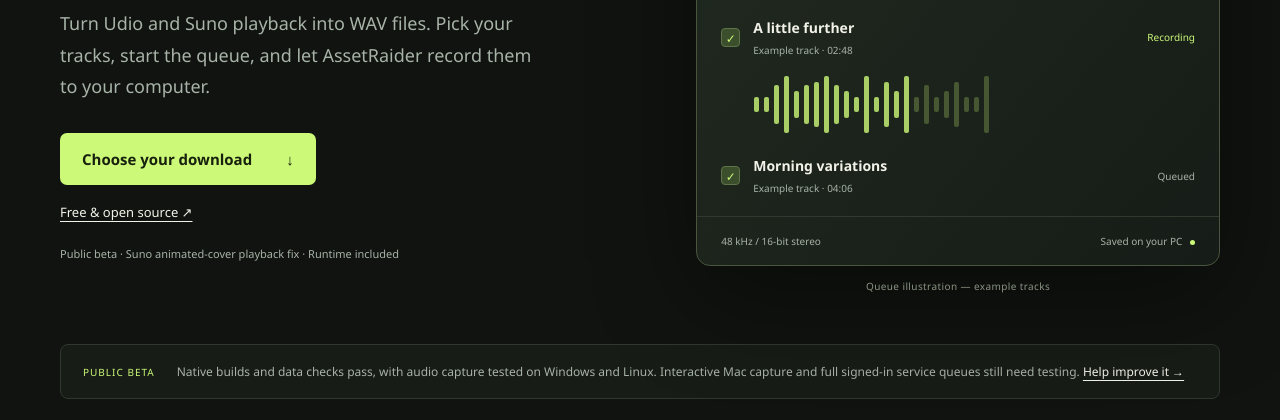
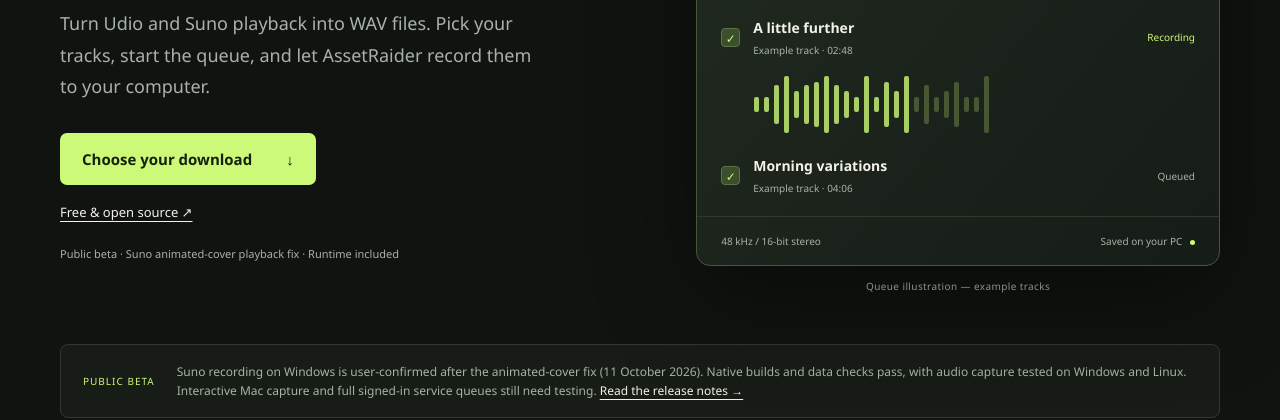
Before and after one commit to mysticalg/AssetRaider-Desktop, a website: page docs/index.html in a window 1280 px wide. Shown: the part 398-818 px from the top of the page. Drawn offline with Linux system fonts and the light colour scheme.

Commit message:
docs: confirm successful Windows Suno recording

```diff
--- a/docs/index.html
+++ b/docs/index.html
@@ -15,7 +15,7 @@
   <p class="meta">Public beta · Suno animated-cover playback fix · Runtime included</p></div>
   <div class="visual" aria-label="Illustration of a recording queue, with example tracks"><div class="windowbar"><span><i></i><i></i><i></i></span><b>YOUR RECORDING QUEUE</b><span class="smallbadge">WAV</span></div><div class="platforms"><span>Udio</span><span>Suno</span><small>One local library at a time</small></div><div class="track"><span class="check">✓</span><div><strong>Late night sketches</strong><small>Example track · 03:24</small></div><span class="done">Saved</span></div><div class="track"><span class="check">✓</span><div><strong>A little further</strong><small>Example track · 02:48</small></div><span class="recording">Recording</span></div><div class="wave" aria-hidden="true"><i></i><i></i><i></i><i></i><i></i><i></i><i></i><i></i><i></i><i></i><i></i><i></i><i></i><i></i><i></i><i></i><i></i><i></i><i></i><i></i><i></i><i></i><i></i><i></i></div><div class="track"><span class="check">✓</span><div><strong>Morning variations</strong><small>Example track · 04:06</small></div><span class="queued">Queued</span></div><div class="windowfoot"><span>48 kHz / 16-bit stereo</span><span>Saved on your PC <span class="dot"></span></span></div><p class="illustration">Queue illustration — example tracks</p></div>
 </section>
-<section class="wrap beta"><span class="beta-label">PUBLIC BETA</span><p>Native builds and data checks pass, with audio capture tested on Windows and Linux. Interactive Mac capture and full signed-in service queues still need testing. <a href="https://github.com/mysticalg/AssetRaider-Desktop/issues">Help improve it →</a></p></section>
+<section class="wrap beta"><span class="beta-label">PUBLIC BETA</span><p>Suno recording on Windows is user-confirmed after the animated-cover fix (11 October 2026). Native builds and data checks pass, with audio capture tested on Windows and Linux. Interactive Mac capture and full signed-in service queues still need testing. <a href="https://github.com/mysticalg/AssetRaider-Desktop/releases/tag/v0.3.3-beta.1">Read the release notes →</a></p></section>
 <section class="wrap download-section" id="downloads"><div class="section-title"><h2>Pick your platform.</h2><p>The .NET runtime is included in every download.</p></div><div class="download-grid">
 <article><span class="number">WINDOWS / 0.3.3 BETA</span><h3>Windows</h3><p>Windows 11 · x64<br>Installer or portable folder.</p><a class="button primary" href="https://github.com/mysticalg/AssetRaider-Desktop/releases/download/v0.3.3-beta.1/AssetRaider-0.3.3-Setup.exe">Download installer ↓</a><a href="https://github.com/mysticalg/AssetRaider-Desktop/releases/download/v0.3.3-beta.1/AssetRaider-0.3.3-Windows-x64.zip">Portable ZIP ↗</a><small>Unsigned Windows build.</small></article>
 <article><span class="number">MACOS / 0.4.3 BETA</span><h3>Mac</h3><p>macOS 14 Sonoma or newer.<br>Extract, then move the app to Applications.</p><a class="button primary" href="https://github.com/mysticalg/AssetRaider-Desktop/releases/download/v0.4.3-beta.1/AssetRaider-0.4.3-osx-arm64.zip">Apple Silicon download ↓</a><a href="https://github.com/mysticalg/AssetRaider-Desktop/releases/download/v0.4.3-beta.1/AssetRaider-0.4.3-osx-x64.zip">Intel Mac download ↗</a><small>Not Apple notarized; macOS may block opening. Screen & System Audio Recording permission required.</small></article>
```
Also changed, not shown: RELEASE_NOTES.md (+2 -0 lines), README.md.
